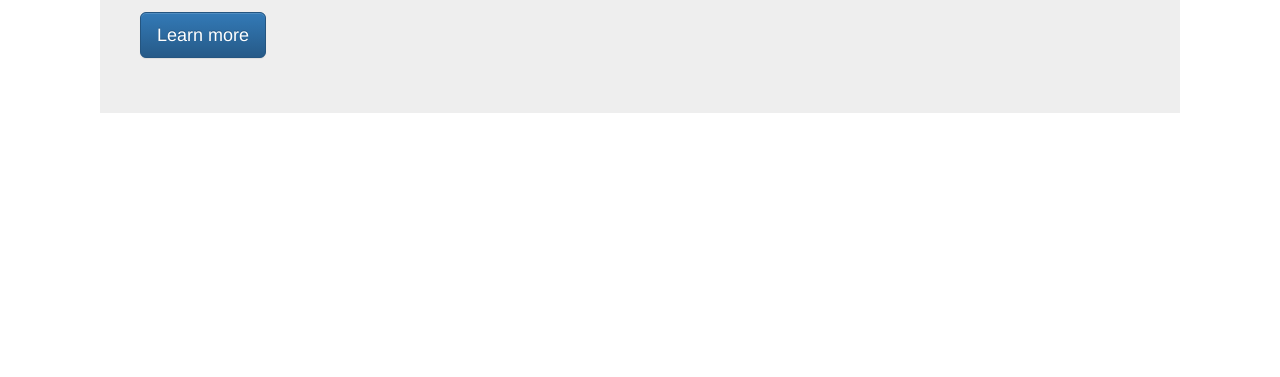
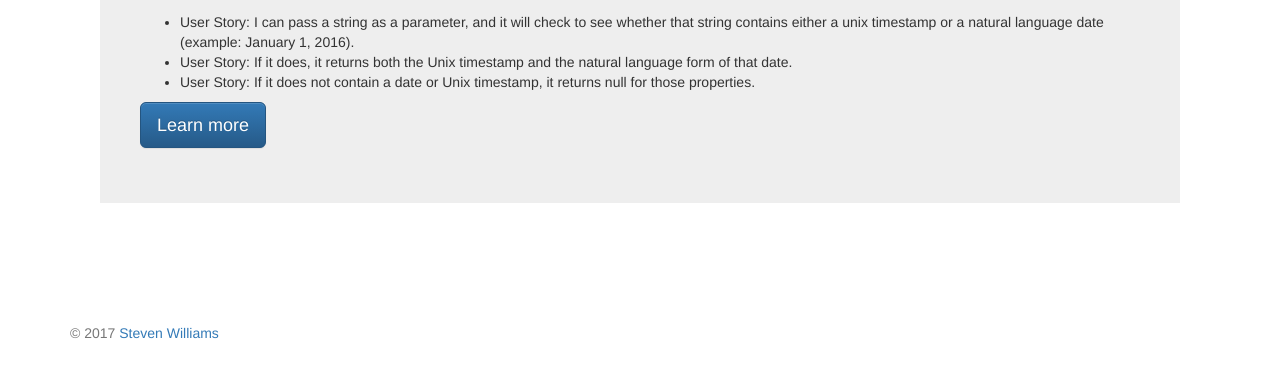
Before and after one commit to DrWilliamsSteven/timestampAPI, a website: page View/index.html in a window 1280 px wide. Shown: the part 373-750 px from the top of the page. Drawn offline with nearby package versions, Linux system fonts and the light colour scheme.

Commit message:
Add user stories

```diff
--- a/View/index.html
+++ b/View/index.html
@@ -27,8 +27,21 @@
     <div class="jumbotron"  style="padding:40px;">
       <h1>Timestamp microservice!</h1>
       <p>This is a simple microservice. You can add a date or unix timestamp to the url and retrieve the converted timestamps.</p>
+
+      <ul>
+        <li>User Story: I can pass a string as a parameter, and it will check to see whether that string contains either a unix timestamp or a natural language date (example: January 1, 2016). </li>
+        <li>User Story: If it does, it returns both the Unix timestamp and the natural language form of that date.</li>
+        <li>User Story: If it does not contain a date or Unix timestamp, it returns null for those properties.</li>
+      </ul>
       <p><a class="btn btn-primary btn-lg" href="#" role="button">Learn more</a></p>
     </div>
   </div>
+
+  <footer class="footer">
+          <div class="container">
+        <br>
+        <p class="text-muted">&copy; 2017 <a href="#" target="_blank">Steven Williams</a> </p>
+              </div>
+      </footer>
 </body>
 </html>
```
